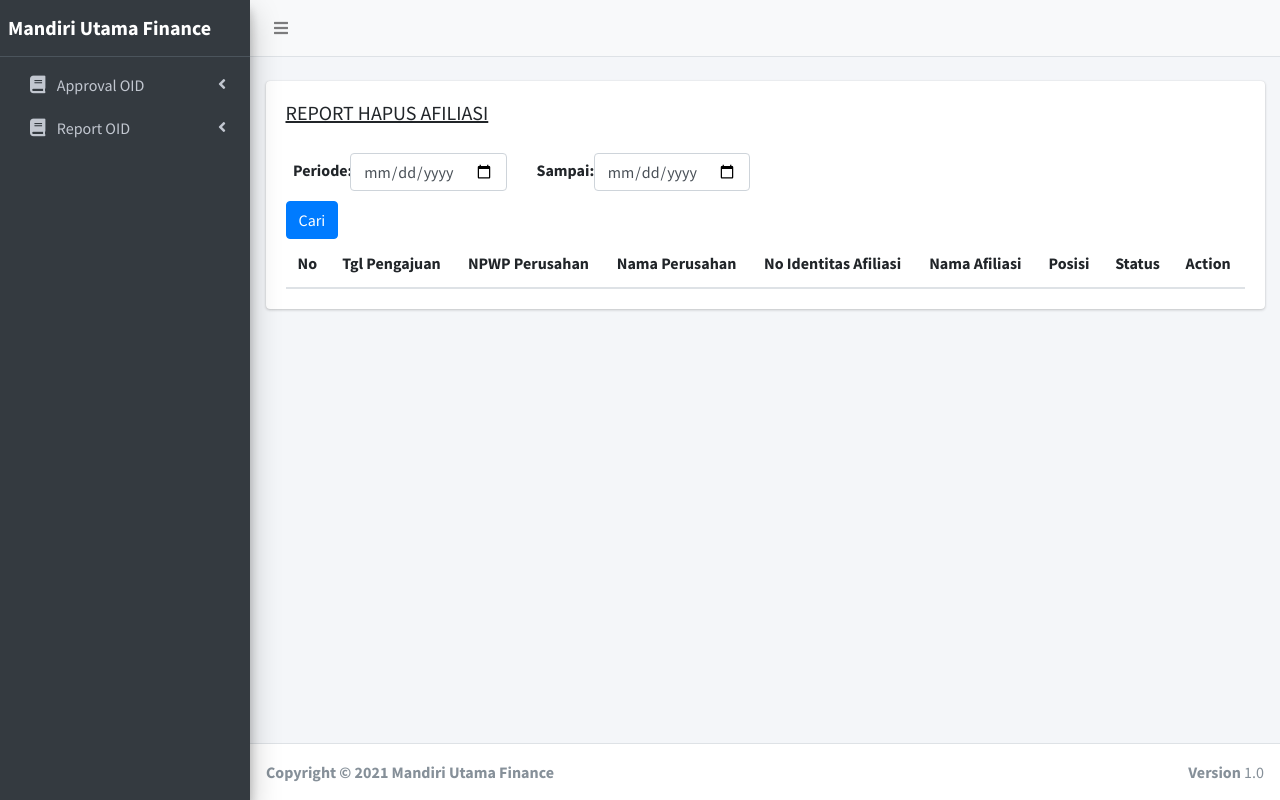
After one commit to heriyantoshield/oid_gabungan_php, a CodeIgniter app: page /database/report_oid/afiliasi_index in a window 1280 px wide. The commit adds this page. Run offline with CodeIgniter, Linux system fonts and the light colour scheme; lists and menus that the app fills with data are empty; some libraries are stand-ins or nearby versions.

Commit message:
penambahan ui untuk report

```diff
--- /dev/null
+++ b/application/controllers/report_oid.php
@@ -0,0 +1,28 @@
+<?php
+defined('BASEPATH') OR exit('No direct script access allowed');
+
+class report_oid extends CI_Controller{
+    public function afiliasi_index()
+	{
+		$session_data['menu'] = [
+			'report_oid/report_hapus_afiliasi'
+		];
+		$this->load->view('page/report_oid/report_hapus_afiliasi', $session_data);
+	}
+    public function group_index()
+	{
+		$session_data['menu'] = [
+			'report_oid/manage_group'
+		];
+		$this->load->view('page/report_oid/report_hapus_member_group', $session_data);
+	}
+
+	public function individu_index()
+	{
+		$session_data['menu'] = [
+			'report_oid/report_update_status_pernikahan'
+		];
+		$this->load->view('page/approval_oid/report_update_status_pernikahan', $session_data);
+	}
+
+}
--- a/application/views/layout/navmenu.php
+++ b/application/views/layout/navmenu.php
@@ -65,6 +65,39 @@
                 </li>
               </ul>
             </li>
+            <li class="nav-item <?php echo ($this->uri->segment(1) == 'C_lead_form') || ($this->uri->segment(1) == 'C_muf_dananow') ? 'menu-open' : '' ?>">
+              <a href="#" class="nav-link">
+                <i class="nav-icon fas fa-book"></i>
+                <p>
+                  Report OID
+                  <i class="fas fa-angle-left right"></i>
+                </p>
+              </a>
+              <ul class="nav nav-treeview">
+                <li class="nav-item">
+                  <a href="<?= site_url('report_oid/afiliasi_index') ?>" class="nav-link <?php echo ($this->uri->segment(1) == 'index') ? 'active' : '' ?>">
+                    <i class="far fa-circle nav-icon"></i>
+                    <p>Afiliasi</p>
+                  </a>
+                </li>
+              </ul>
+              <ul class="nav nav-treeview">
+                <li class="nav-item">
+                  <a href="<?= site_url('report_oid/group_index') ?>" class="nav-link <?php echo ($this->uri->segment(1) == 'C_lead_form/index_mos') ? 'active' : '' ?>">
+                    <i class="far fa-circle nav-icon"></i>
+                    <p>Group</p>
+                  </a>
+                </li>
+              </ul>
+              <ul class="nav nav-treeview">
+                <li class="nav-item">
+                  <a href="<?= site_url('report_oid/individu_index') ?>" class="nav-link <?php echo ($this->uri->segment(1) == 'index') ? 'active' : '' ?>">
+                    <i class="far fa-circle nav-icon"></i>
+                    <p>Individu</p>
+                  </a>
+                </li>
+              </ul>
+            </li>
             <!-- end of menu lead form -->
           </ul>
         </nav>
--- /dev/null
+++ b/application/views/page/report_oid/report_hapus_afiliasi.php
@@ -0,0 +1,81 @@
+<?php $this->load->view('layout/header'); ?>
+<?php $this->load->view('layout/navmenu'); ?>
+
+<!-- Content Wrapper. Contains page content -->
+<div class="content-wrapper">
+    <br>
+
+    <!-- Main content -->
+    <section class="content">
+        <div class="container-fluid">
+            <!-- EFD 1 -->
+            <div class="card">
+                <!-- /.card-header -->
+                <div class="card-body">
+                    <div class="row">
+                        <div class="col-md-6">
+                            <h5 style="text-align:Left; text-decoration: underline;">REPORT HAPUS AFILIASI</h5>
+                        </div>
+                        <div class="col-md-3"></div>
+                        <div class="col-md-3"></div>
+                    </div>
+
+                    <div class="row" style="margin-top:20px;">
+                        <div class="col-md-3">
+                            <div class="input-group">
+                                <div class="col-md-3" style="margin-top:5px;">
+                                    <label>Periode:</label>
+                                </div>
+                                <div class="col-md-9">
+                                    <input type="date" class="form-control inp-date-from" id="inp-date-periode">
+                                </div>
+                            </div>
+                        </div>
+                        <div class="col-md-3">
+                            <div class="input-group">
+                                <div class="col-md-3" style="margin-top:5px;">
+                                    <label>Sampai:</label>
+                                </div>
+                                <div class="col-md-9">
+                                    <input type="date" class="form-control inp-date-to" id="inp-date-sampai">
+                                </div>
+                            </div>
+                        </div>
+                        <div class="col-md-6"></div>
+                    </div>
+                    <div class="row" style="margin-top: 10px;">
+                        <div class="col-md-1">
+                            <input type="button" class="btn btn-primary" id="btn-cari-report-hapus-afiliasi" value="Cari">
+                        </div>
+                    </div>
+
+                    <table id="table-list-hapus-afiliasi" class="table" width="100%">
+                        <thead>
+                            <tr>
+                                <th>No</th>
+                                <th>Tgl Pengajuan</th>
+                                <th>NPWP Perusahan</th>
+                                <th>Nama Perusahan</th>
+                                <th>No Identitas Afiliasi</th>
+                                <th>Nama Afiliasi</th>
+                                <th>Posisi</th>
+                                <th>Status</th>
+                                <th>Action</th>
+                            </tr>
+                        </thead>
+                    </table>
+
+                </div>
+                <!-- /.card-body -->
+            </div>
+            <br>
+            <!-- /.card -->
+        </div>
+        <!-- /.container-fluid -->
+    </section>
+    <!-- /.content -->
+</div>
+<!-- /.content-wrapper -->
+<?php $this->load->view('modal/v_modal_alert'); ?>
+<?php $this->load->view('layout/footer'); ?>
+<?php $this->load->view('layout/footer_end'); ?>
```
Also changed, not shown: application/views/page/report_oid/detail_report_hapus_afiliasi.php (added, +129 -0 lines), application/views/page/report_oid/report_hapus_member_group.php (added, +79 -0 lines), assets/js_acq/report_oid/report_hapus_member_group.js (added, +44 -0 lines), assets/css/report_oid/report_hapus_member_group.css (added).
